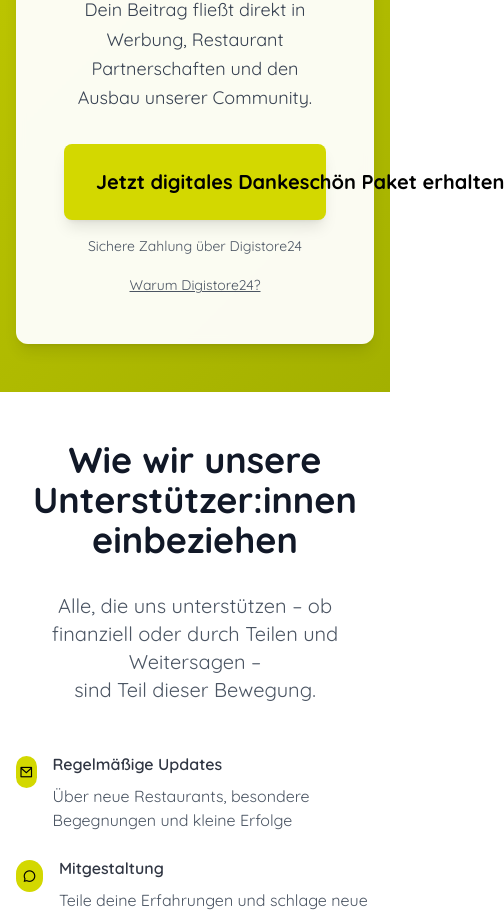
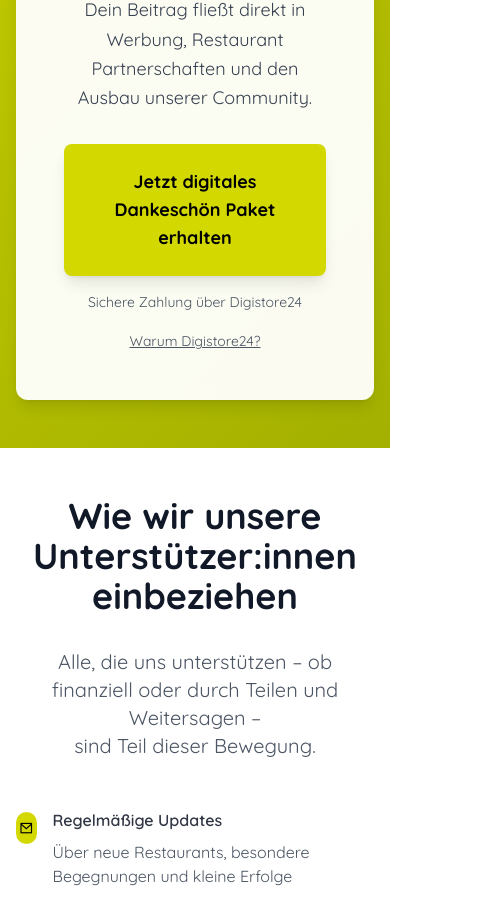
Before and after one commit to smc1992/fundraising-contact-tables, a React (Vite) app: page / in a window 390 px wide. Shown: the part 7391-8305 px from the top of the page, 504 px wide, since content can reach past the window. Built offline with nearby package versions, Linux system fonts and the light colour scheme.

Commit message:
Update Open Graph description for link previews

```diff
--- a/index.html
+++ b/index.html
@@ -7,7 +7,7 @@
     <meta name="viewport" content="width=device-width, initial-scale=1.0" />
     <meta name="description" content="Investieren Sie in contact-tables® - Die revolutionäre Plattform, die Menschen am Restauranttisch verbindet. Einzigartige Investitionsmöglichkeit mit enormem Wachstumspotenzial." />
     <meta property="og:title" content="contact-tables® - Investitionsmöglichkeit | Fundraising" />
-    <meta property="og:description" content="Werden Sie Teil der Revolution im sozialen Dining. Investieren Sie in contact-tables® und gestalten Sie die Zukunft der Gastronomie mit." />
+    <meta property="og:description" content="Unterstütze die Vision von Contact-tables durch den Kauf des digitalen Dankeschön-Pakets" />
     <meta property="og:type" content="website" />
     <meta property="og:image" content="https://contact-tables.org/images/og-image.jpg" />
     <title>contact-tables® - Investieren Sie in die Zukunft des Essens | Fundraising</title>
--- a/src/pages/home/page.tsx
+++ b/src/pages/home/page.tsx
@@ -324,7 +324,7 @@ const HomePage: React.FC = () => {
 
               <button
                 onClick={() => window.open('https://digistore24.com/product/contact-tables-support', '_blank')}
-                className="w-full text-black font-bold py-6 px-8 rounded-lg text-xl transition-all transform hover:scale-105 shadow-lg whitespace-nowrap cursor-pointer"
+                className="w-full text-black font-bold py-6 px-8 rounded-lg text-lg md:text-xl transition-all transform hover:scale-105 shadow-lg cursor-pointer"
                 style={{backgroundColor: '#d3d800'}}
                 onMouseEnter={(e) => e.currentTarget.style.backgroundColor = '#b8c100'}
                 onMouseLeave={(e) => e.currentTarget.style.backgroundColor = '#d3d800'}
```
